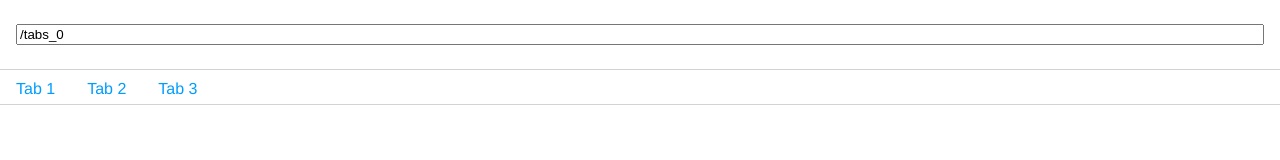
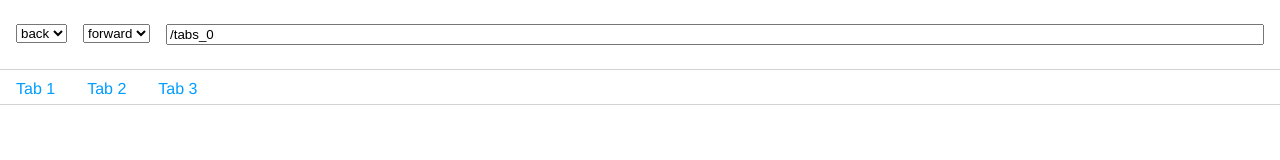
Before and after one commit to Pololops/ostendi-test, a React (Vite) app: page / in a window 1280 px wide. Shown: the top 160 px of the page. Built offline with nearby package versions, Linux system fonts and the light colour scheme.

Commit message:
FEATURE - add select input to navigate in state router

```diff
--- a/src/components/Form/Form.tsx
+++ b/src/components/Form/Form.tsx
@@ -1,30 +1,70 @@
-import {useEffect, useState} from 'react';
+import {useEffect, useMemo, useState} from 'react';
 import {useLocation, useNavigate} from 'react-router-dom';
 
 import Input from '../Input/Input';
+import Select from '../Select/Select';
 
 export default function Form() {
   const location = useLocation();
   const navigate = useNavigate();
-  const [inputValue, setInputValue] = useState(location.pathname);
+  const [inputValue, setInputValue] = useState('');
+
+  const displayPath = useMemo(() => {
+    const isRootPath = location.pathname.endsWith('tabs_0');
+    const isTabsPath = location.pathname.split('/').at(-1)?.includes('tabs_');
+    if (isRootPath || !isTabsPath) {
+      return location.pathname;
+    }
+    return location.pathname.split('/').slice(0, -1).join('/');
+  }, [location]);
 
   const handleInputChange: React.ChangeEventHandler<HTMLInputElement> = (
     event
   ) => {
+    event.preventDefault();
     setInputValue(event.target.value);
+  };
+
+console.log('STATE : ',location.state)
+
+  const handleSelectChange: React.ChangeEventHandler<HTMLSelectElement> = (event) => {
+    event.preventDefault();
+    const {value, name} = event.target;
+
+    if (name === 'back') {
+      return navigate(value, {
+        state: [...location.state]
+      });
+    }
+    if (name === 'forward') {
+      return navigate(value, {
+        state: [...location.state]
+      });
+    }
   };
 
   const submitFormHandle: React.FormEventHandler<HTMLFormElement> = (event) => {
     event.preventDefault();
-    navigate(inputValue);
+    const linkSignature = {id: 'test', label: 'Test', path: inputValue};
+
+    navigate(inputValue, {state: location.state
+      ? [...location.state, linkSignature]
+      : [linkSignature]});
   };
 
   useEffect(() => {
-    setInputValue(location.pathname);
-  }, [location]);
+    setInputValue(displayPath);
+  }, [displayPath, location]);
 
   return (
     <form className="header__form" onSubmit={submitFormHandle}>
+      <Select
+        type="back"
+        onChange={handleSelectChange} />
+      <Select
+        type="forward"
+        onChange={handleSelectChange}
+      />
       <Input name="path" value={inputValue} onChange={handleInputChange} />
     </form>
   );
--- /dev/null
+++ b/src/components/Select/Select.tsx
@@ -0,0 +1,34 @@
+import {useLocation} from 'react-router-dom';
+
+type Props = {
+  type: 'back' | 'forward';
+  onChange: React.ChangeEventHandler<HTMLSelectElement>;
+};
+
+type StepState = {
+  id: string;
+  label: string;
+  path: string;
+};
+
+export default function Select({type, onChange}: Props) {
+  const location = useLocation();
+
+  return (
+    <select
+      name={type}
+      title={type}
+      className="select"
+      onChange={onChange}
+    >
+      <option value="">{type}</option>
+      {type === 'back' &&
+        location.state &&
+        location.state.map(({id, label, path}: StepState, index: number) => (
+          <option key={`${id}-${index}`} value={path}>
+            Navigation vers {label}
+          </option>
+        ))}
+    </select>
+  );
+}
```
